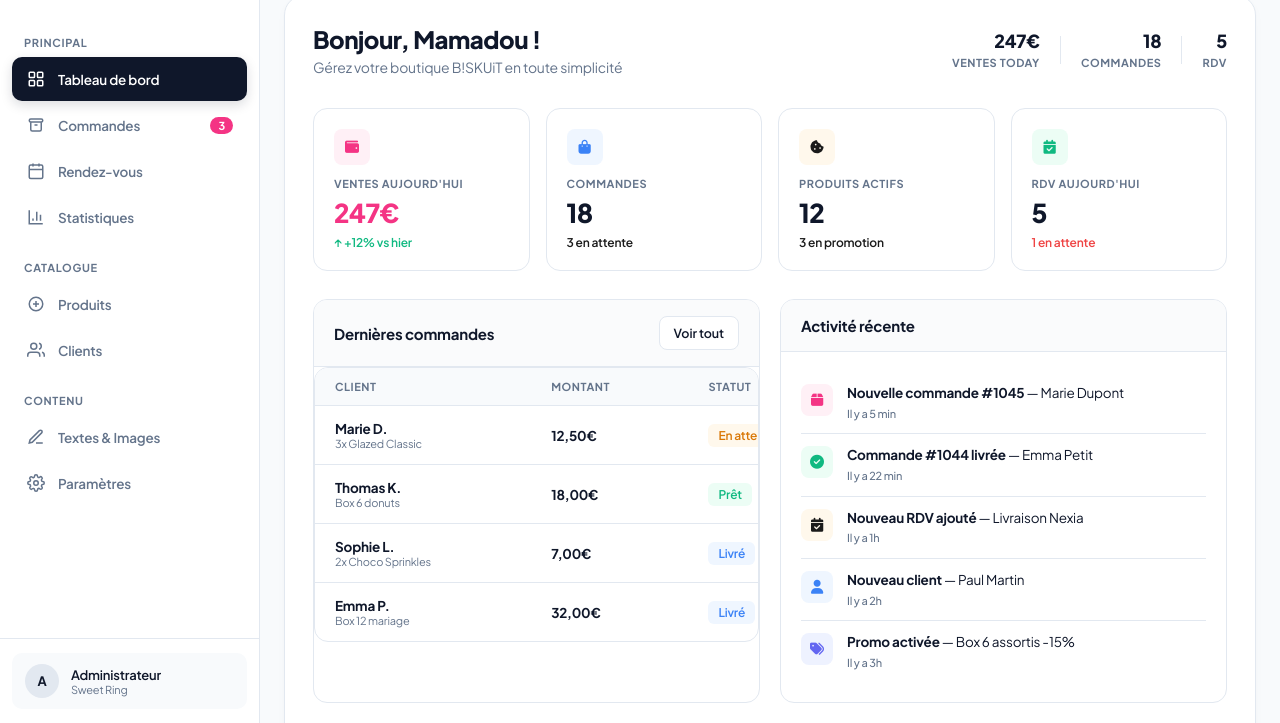
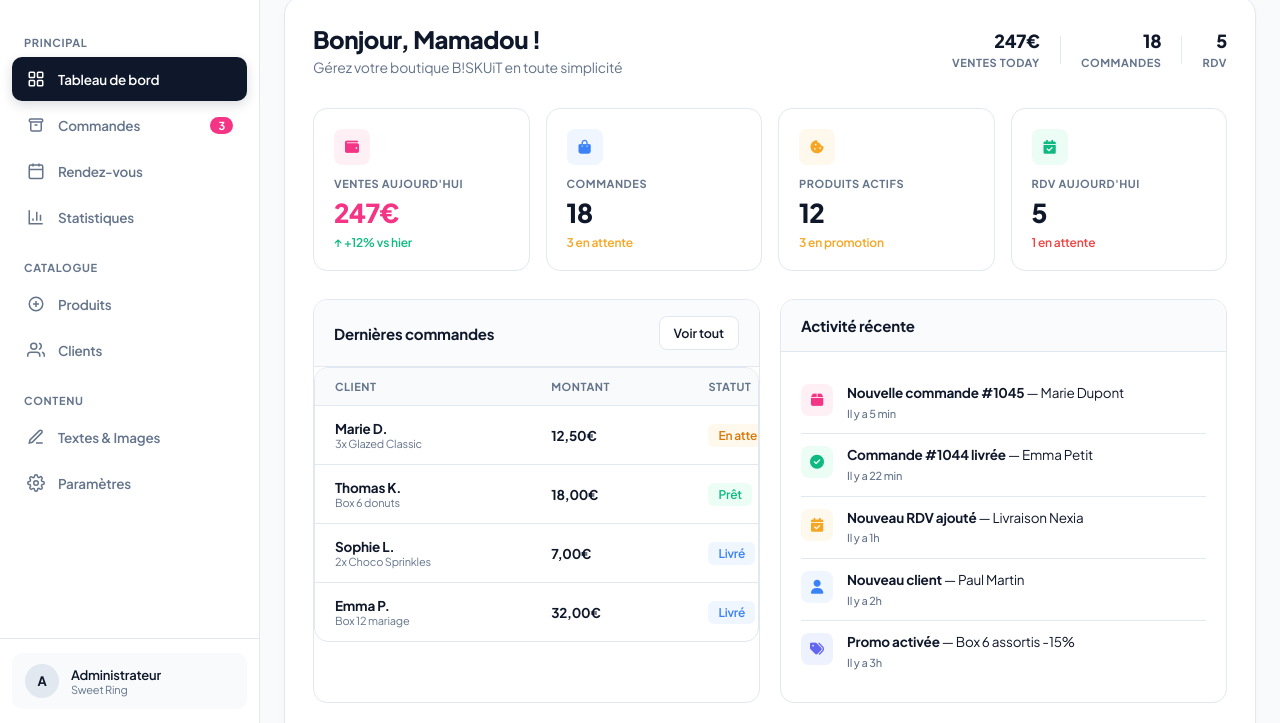
Before and after one commit to Assitan2004/Admin_donut, a plain HTML site: page index.html in a window 1280 px wide. Shown: the part 77-800 px from the top of the page. Drawn offline with Linux system fonts and the light colour scheme.

Commit message:
Add files via upload

```diff
--- a/style.css
+++ b/style.css
@@ -14,7 +14,7 @@
   --pink-light: #FFF0F6;
   --pink-mid: #FFDEEB;
   --pink-dark: #C91A63;
-  --amber: #1A1A1A;
+  --amber: #F5A623;
   --amber-light: #FFF8EC;
   --green: #10B981;
   --green-light: #ECFDF5;
```
